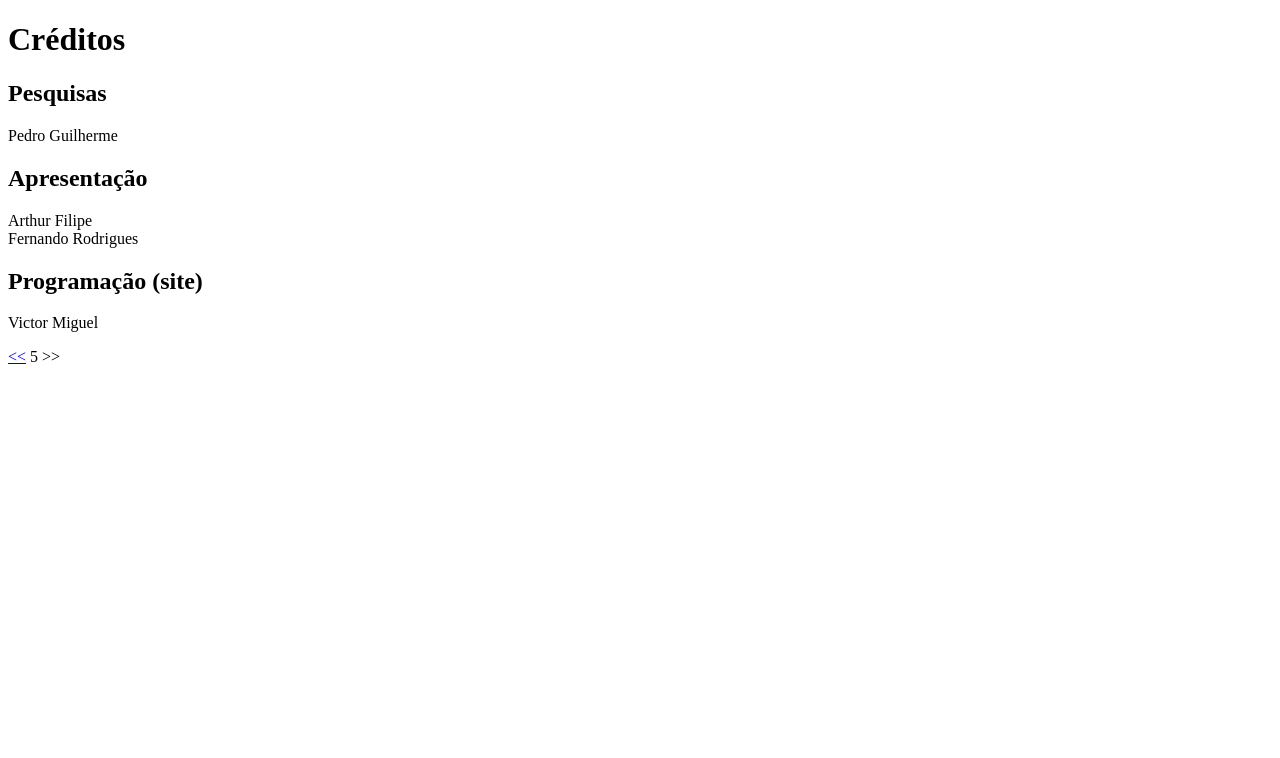
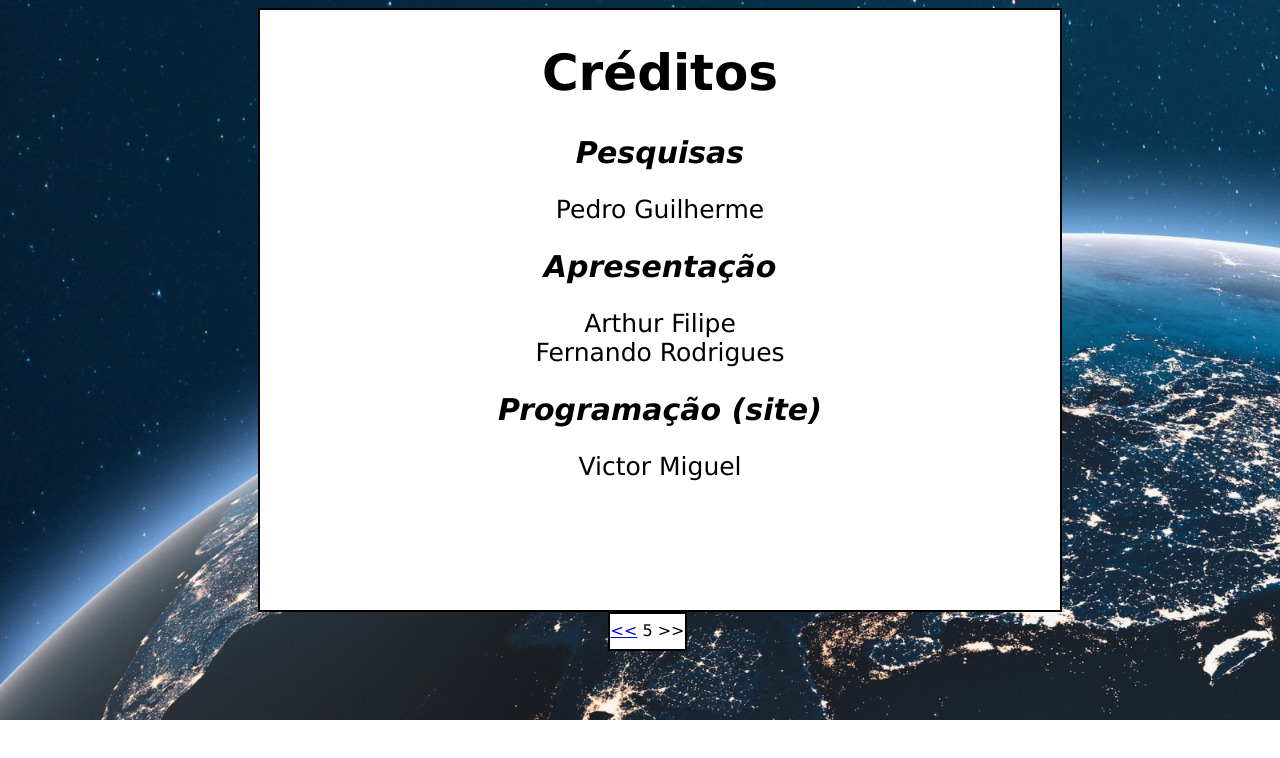
Before and after one commit to VictorMiguel37/Trabalho-de-fisica, a plain HTML site: page pages/credits.html in a window 1280 px wide. Drawn offline with Linux system fonts and the light colour scheme.

Commit message:
(0.3) Adicionado CSS para o site.

```diff
--- a/pages/credits.html
+++ b/pages/credits.html
@@ -15,28 +15,34 @@
 
         <div class="content" id="text_a">
             <div>
+                <i>
                     <h2>
                         Pesquisas
                     </h2>
+                </i>
 
-                <p>
+                <p class="student">
                     Pedro Guilherme
                 </p>
 
+                <i>
                     <h2>
                         Apresentação
                     </h2>
+                </i>
 
-                <p>
+                <p class="student">
                     Arthur Filipe<br>
                     Fernando Rodrigues
                 </p>
 
+                <i>
                     <h2>
                         Programação (site)
                     </h2>
+                </i>
 
-                <p>
+                <p class="student">
                     Victor Miguel
                 </p>
             </div>
@@ -52,3 +58,7 @@
     </div>
 </body>
 </html>
+
+<link rel="stylesheet" href="../styles/credits.css">
+<link rel="stylesheet" href="../styles/content.css">
+<link rel="stylesheet" href="../styles/background5.css">
--- /dev/null
+++ b/styles/background1.css
@@ -0,0 +1,5 @@
+body {
+    background-image: url("../images/background/bgp1.jfif");
+    background-repeat: no-repeat;
+    background-size: cover;
+}
--- /dev/null
+++ b/styles/background2.css
@@ -0,0 +1,5 @@
+body {
+    background-image: url("../images/background/bgp2.jfif");
+    background-repeat: no-repeat;
+    background-size: cover;
+}
--- /dev/null
+++ b/styles/background3.css
@@ -0,0 +1,5 @@
+body {
+    background-image: url("../images/background/bgp3.jfif");
+    background-repeat: no-repeat;
+    background-size: cover;
+}
--- /dev/null
+++ b/styles/background4.css
@@ -0,0 +1,5 @@
+body {
+    background-image: url("../images/background/bgp4.jfif");
+    background-repeat: no-repeat;
+    background-size: cover;
+}
--- /dev/null
+++ b/styles/background5.css
@@ -0,0 +1,5 @@
+body {
+    background-image: url("../images/background/bgp5.jfif");
+    background-repeat: no-repeat;
+    background-size: cover;
+}
--- /dev/null
+++ b/styles/content.css
@@ -0,0 +1,34 @@
+.content {
+    text-align: center;
+}
+.navegator {
+    background-color: #FFFFFF;
+
+    font-size: 16px;
+
+    text-align: center;
+
+    line-height: 1px;
+
+    border: 2px solid;
+    border-color: #000000;
+    width: 75px;
+    height: 35px;
+
+    position: relative;
+    left: 600px;
+}
+#container {
+    background-color: #FFFFFF;
+
+    border: 2px solid;
+    border-color: #000000;
+    width: 800px;
+    height: 600px;
+
+    position: relative;
+    left: 250px;
+}
+body {
+    font-family:'Lucida Sans', 'Lucida Sans Regular', 'Lucida Grande', 'Lucida Sans Unicode', Geneva, Verdana, sans-serif;
+}
--- /dev/null
+++ b/styles/credits.css
@@ -0,0 +1,9 @@
+.student {
+    font-size: 25px;
+}
+h1 {
+    font-size: 50px;
+}
+h2 {
+    font-size: 30px;
+}
```
Also changed, not shown: pages/index.html (+7 -6 lines), pages/instruments.html (+3 -0 lines), pages/instruments1.html (+3 -0 lines), pages/modern.html (+3 -0 lines), images/background/bgp1.jfif (added), images/background/bgp2.jfif (added), images/background/bgp3.jfif (added), images/background/bgp4.jfif (added), images/background/bgp5.jfif (added). Lines whose indentation alone changed are shown as unchanged.
